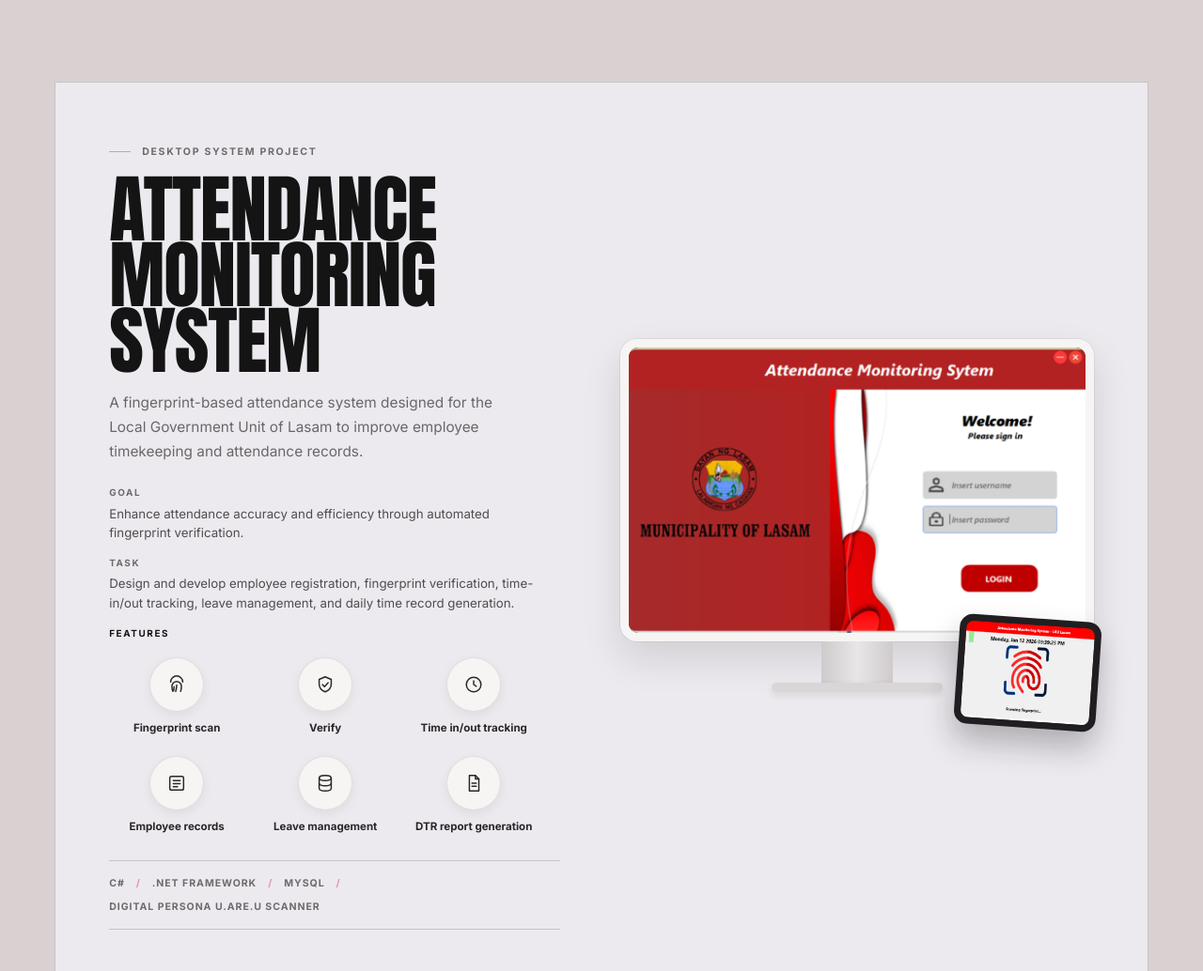
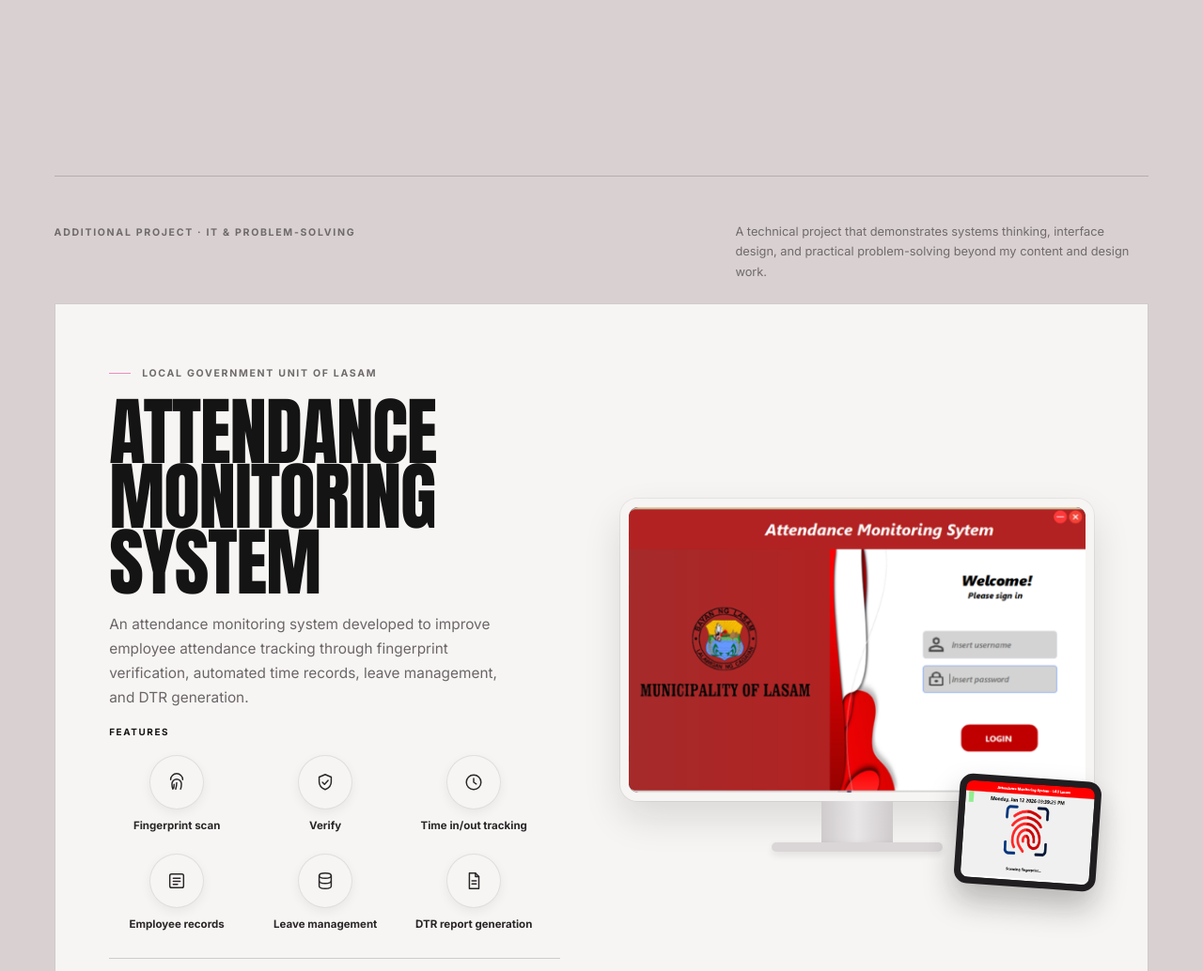
Before and after one commit to bvyui-sys/beverlynportfolio, a plain HTML site: page index.html in a window 1280 px wide. Shown: the part 6277-7311 px from the top of the page at 94% size. Drawn offline with Linux system fonts and the light colour scheme.

Commit message:
Separate IT project and clarify Matcha portfolio story

```diff
--- a/index.html
+++ b/index.html
@@ -1771,8 +1771,13 @@
       .tablet-screen span,.tablet-screen small { font-size:.35rem; }
       .mockup-disclaimer { max-width:65%; }
     }
-        /* Attendance Monitoring System: clean desktop-mockup layout */
-    .bio{display:grid;grid-template-columns:minmax(0,1fr) minmax(0,1.05fr);align-items:center;gap:clamp(28px,5vw,72px);padding:clamp(28px,4.5vw,64px);background:var(--panel);border:1px solid var(--line);overflow:hidden}
+        /* Additional IT project: visually secondary to the social and design work */
+    .additional-project{margin-top:clamp(58px,8vw,100px);padding-top:clamp(28px,4vw,48px);border-top:1px solid var(--line)}
+    .additional-project-heading{display:flex;align-items:baseline;justify-content:space-between;gap:24px;margin-bottom:22px}
+    .additional-project-heading span{color:var(--muted);font-size:.66rem;font-weight:800;letter-spacing:.16em;text-transform:uppercase}
+    .additional-project-heading p{max-width:440px;margin:0;color:var(--muted);font-size:.8rem;line-height:1.7}
+    /* Attendance Monitoring System: clean desktop-mockup layout */
+    .bio{display:grid;grid-template-columns:minmax(0,1fr) minmax(0,1.05fr);align-items:center;gap:clamp(28px,5vw,72px);padding:clamp(28px,4.5vw,64px);background:var(--surface);border:1px solid var(--line);overflow:hidden}
     .bio-label{display:inline-flex;align-items:center;gap:12px;color:var(--muted);font-size:.66rem;font-weight:700;letter-spacing:.16em;text-transform:uppercase}
     .bio-label::before{content:"";width:23px;height:1px;background:var(--accent)}
     .bio-title{margin:18px 0 18px;font-family:var(--display);font-weight:400;font-size:clamp(3.4rem,6.2vw,6.2rem);line-height:.88;letter-spacing:-.015em;text-transform:uppercase}
@@ -1811,6 +1816,7 @@
     .bio-tablet img{display:block;width:100%;height:auto;aspect-ratio:4/3;object-fit:cover;border-radius:8px;background:#111}
     @media (max-width:900px){
       .bio{grid-template-columns:minmax(0,1fr)}
+      .additional-project-heading{display:grid;gap:8px}
       .bio-features{max-width:520px}
     }
     @media (max-width:640px){
@@ -2128,10 +2134,9 @@
             <p class="matcha-description">Self-initiated concept project for a mock matcha brand.</p>
             <div class="matcha-details">
               <p><strong>Audience:</strong> Students and young adults</p>
-              <p><strong>Idea:</strong> Matcha as the study-break drink, with product discovery, lifestyle content, and an interactive question to start conversations</p>
-              <p><strong>Goal:</strong> Comments, saves, and shares</p>
-              <p><strong>Style:</strong> Consistent visuals, short conversational copy, product-focused imagery</p>
-              <p><strong>Tools:</strong> Canva</p>
+              <p><strong>Content direction:</strong> Connect matcha with study breaks through product highlights, everyday routines, and relatable prompts.</p>
+              <p><strong>Content decisions:</strong> Use quick facts and menu features to introduce products, lifestyle posts to build familiarity, and questions like “Matcha vs. Coffee” to invite interaction.</p>
+              <p><strong>Purpose:</strong> Make the brand easier to recognize, give followers useful or relatable content to save and share, and create simple opportunities to respond.</p>
             </div>
           </div>
           <div class="matcha-stage" aria-label="Instagram post preview for The Matcha Tea Club">
@@ -2237,16 +2242,17 @@
           </div>
         </article>
 
-        <!-- PROJECT: BIOMETRIC DESKTOP SYSTEM -->
-        <article class="project bio" data-reveal>
+        <!-- ADDITIONAL PROJECT: IT & PROBLEM-SOLVING -->
+        <section class="additional-project" aria-labelledby="additional-project-title">
+          <div class="additional-project-heading">
+            <span>ADDITIONAL PROJECT · IT &amp; PROBLEM-SOLVING</span>
+            <p>A technical project that demonstrates systems thinking, interface design, and practical problem-solving beyond my content and design work.</p>
+          </div>
+          <article class="project bio" data-reveal>
           <div class="bio-copy">
-            <div class="bio-label">DESKTOP SYSTEM PROJECT</div>
+            <div class="bio-label">LOCAL GOVERNMENT UNIT OF LASAM</div>
             <h3 class="bio-title">Attendance<br>Monitoring<br>System</h3>
-            <p class="bio-desc">A fingerprint-based attendance system designed for the Local Government Unit of Lasam to improve employee timekeeping and attendance records.</p>
-            <div class="bio-goal-task">
-              <div><span class="bio-detail-label">GOAL</span><p>Enhance attendance accuracy and efficiency through automated fingerprint verification.</p></div>
-              <div><span class="bio-detail-label">TASK</span><p>Design and develop employee registration, fingerprint verification, time-in/out tracking, leave management, and daily time record generation.</p></div>
-            </div>
+            <p class="bio-desc">An attendance monitoring system developed to improve employee attendance tracking through fingerprint verification, automated time records, leave management, and DTR generation.</p>
             <div class="bio-result-label">FEATURES</div>
             <ul class="bio-features" aria-label="System features">
               <li><span class="bio-icon"><svg viewBox="0 0 24 24" aria-hidden="true"><path d="M5 9a7 7 0 0 1 14 0"/><path d="M7.5 20c-.8-2-1-4-1-6a5.5 5.5 0 0 1 11 0c0 2.2-.3 4.2-1 6"/><path d="M12 12.5c0 3-.4 5-1.2 7.5"/><path d="M9 14.5c0 1.5-.2 3-.7 4.5"/></svg></span><span>Fingerprint scan</span></li>
@@ -2257,7 +2263,7 @@
               <li><span class="bio-icon"><svg viewBox="0 0 24 24" aria-hidden="true"><path d="M7 3h7l4 4v14H7z"/><path d="M14 3v4h4M10 12h5M10 15.5h5"/></svg></span><span>DTR report generation</span></li>
             </ul>
             <div class="bio-tech" aria-label="Technologies used">
-              <span>C#</span><span>.NET Framework</span><span>MySQL</span><span>Digital Persona U.are.U scanner</span>
+              <span>C#</span><span>.NET Framework</span><span>MySQL</span><span>Figma prototype</span><span>Digital Persona U.are.U scanner</span>
             </div>
           </div>
           <div class="bio-stage">
@@ -2268,7 +2274,8 @@
             </div>
             <div class="bio-tablet"><img src="images/biometric-ui2.png" alt="Fingerprint scanner interface of the Attendance Monitoring System" loading="lazy" decoding="async"></div>
           </div>
-        </article>
+          </article>
+        </section>
       </div>
     </section>
 
```
